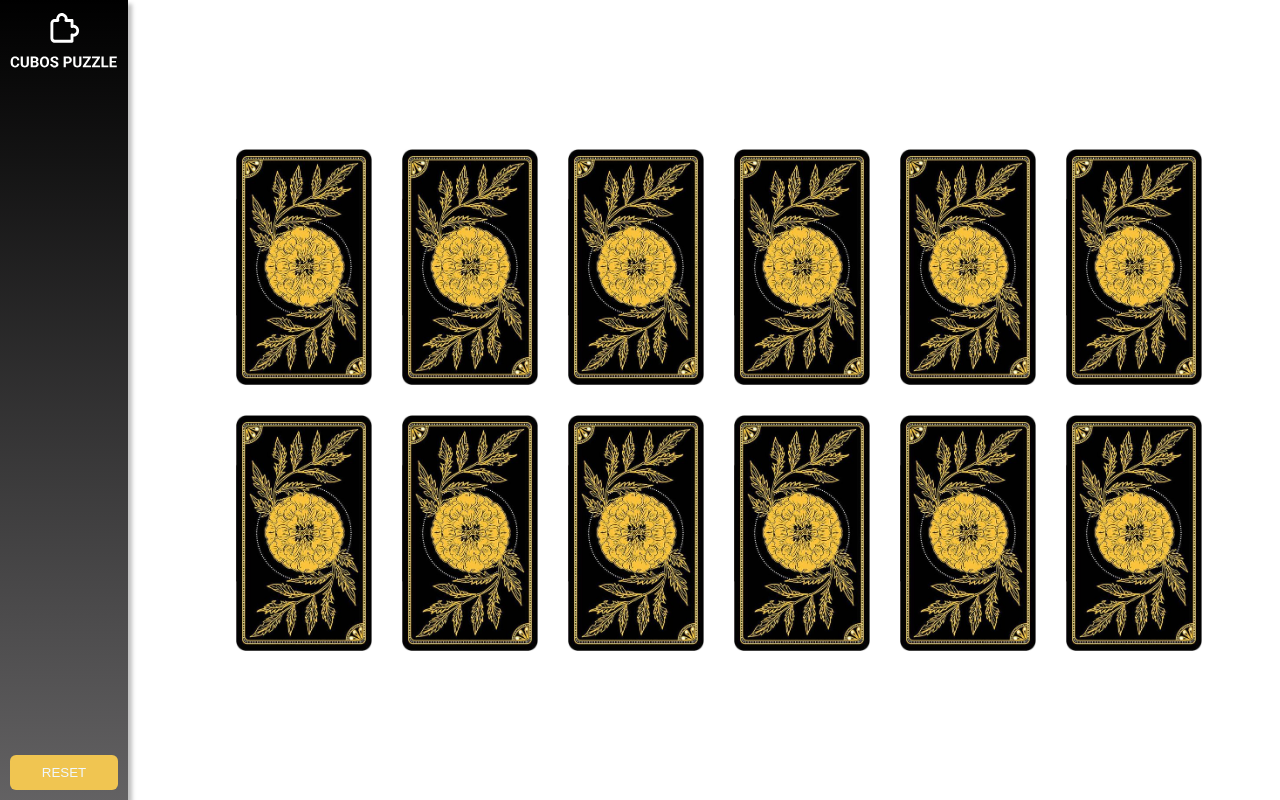
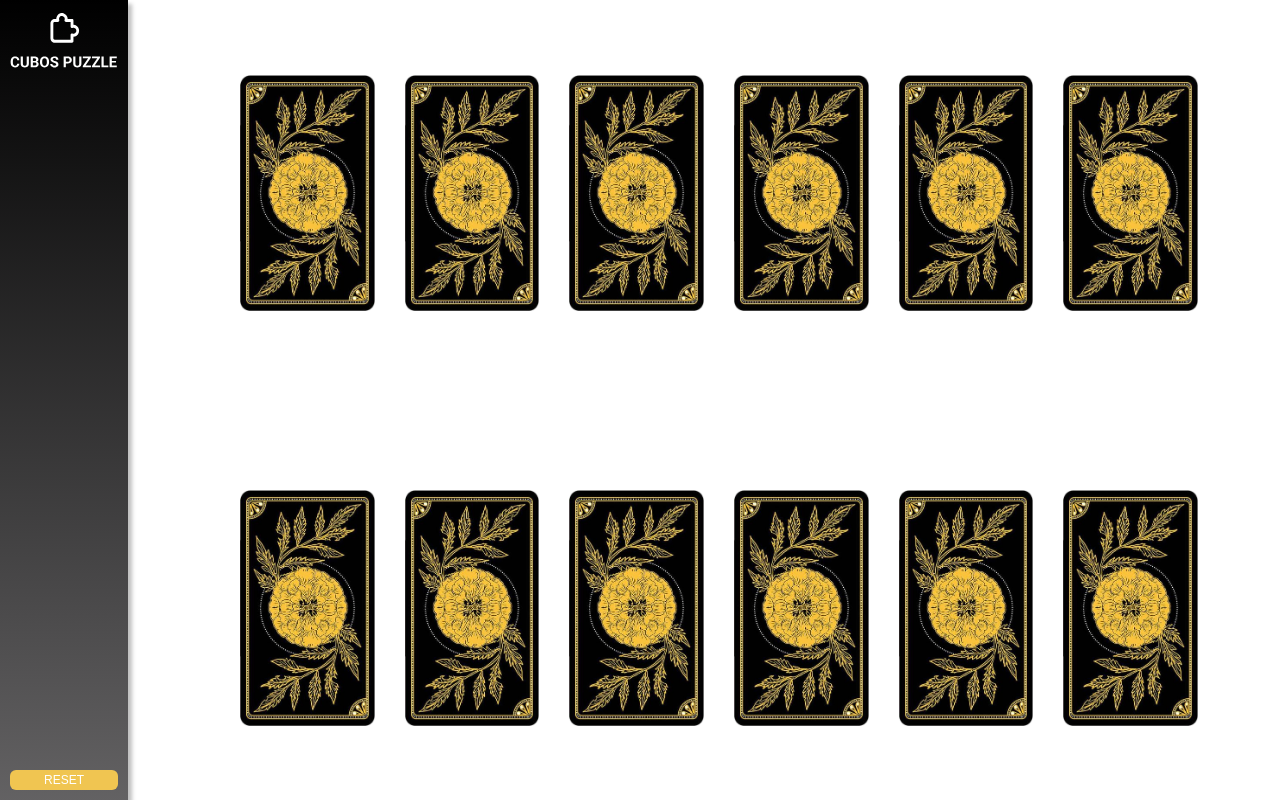
Before and after one commit to VetVictor33/cubos-matching-game, a React (Vite) app: page / in a window 1280 px wide. Built offline with nearby package versions, Linux system fonts and the light colour scheme.

Commit message:
add support to mobile resolution

```diff
--- a/src/App.css
+++ b/src/App.css
@@ -1,7 +1,8 @@
-.container {
+.App {
   height: 100vh;
 
   display: flex;
+  flex-direction: column;
   align-items: center;
   justify-content: center;
 }
@@ -9,22 +10,25 @@
 
 aside {
   display: flex;
-  flex-direction: column;
   justify-content: space-between;
 
   background: linear-gradient(180deg, #000000 0%, rgba(15, 13, 15, 0.65) 100%);
   box-shadow: 4px 4px 4px rgba(0, 0, 0, 0.25);
   padding: 10px;
-  height: 100%;
-  width: 10vw;
+  width: 100%;
+  height: 5vh;
 }
 
 aside button {
+  display: flex;
+  align-items: center;
+  justify-content: center;
   background: #F0C551;
   border-radius: 6px;
 
-  padding: 10px 0;
-  color: aliceblue;
+  padding: 3%;
+  color: white;
+  font-size: 12px;
 
   text-transform: uppercase;
   border: none;
@@ -34,17 +38,17 @@ aside button {
 main {
   position: relative;
   width: fit-content;
+  height: 100%;
   display: grid;
-  grid-template-columns: repeat(6, 1fr);
-  gap: 30px;
-  padding-left: 30px;
-  margin: auto;
+  grid-template-columns: repeat(3, 1fr);
+  gap: 3%;
   justify-content: center;
+  align-items: center;
 }
 
 main .card {
-  width: 136px;
-  height: 236px;
+  height: 160px;
+  width: calc(160px* 0.57);
   cursor: pointer;
 }
 
@@ -52,15 +56,79 @@ main .card:hover {
   transform: scale(1.10);
 }
 
-
 .congrats {
   display: flex;
   align-items: center;
   justify-content: center;
-  width: 80vw;
+  width: 100vw;
 }
 
 .congrats img {
   position: absolute;
   width: 300px;
 }
+
+@media (min-width: 600px) {
+  aside {
+    height: 6vh;
+  }
+
+  main {
+    grid-template-columns: repeat(4, 1fr);
+
+  }
+
+  main .card {
+    height: 180px;
+    width: calc(180px* 0.57);
+  }
+}
+
+@media (min-width: 700px) {
+  aside {
+    height: 10vh;
+  }
+
+  main {
+    grid-template-columns: repeat(6, 1fr);
+
+  }
+
+  main .card {
+    height: 170px;
+    width: calc(170px* 0.57);
+  }
+}
+
+@media (min-width: 1000px) {
+  .App {
+    flex-direction: row;
+  }
+
+  aside {
+    flex-direction: column;
+    height: 100%;
+    width: 10vw;
+  }
+
+  main {
+    width: fit-content;
+    grid-template-columns: repeat(6, 1fr);
+    gap: 30px;
+    padding-left: 30px;
+    margin: auto;
+  }
+
+  main .card {
+    height: 236px;
+    width: calc(236px* 0.57);
+  }
+
+  .congrats {
+    display: flex;
+    align-items: center;
+    justify-content: center;
+    margin-left: 50px;
+    width: 70vw;
+  }
+}
--- a/src/App.jsx
+++ b/src/App.jsx
@@ -79,7 +79,7 @@ export default function App() {
   }
 
   return (
-    <div className='container'>
+    <div className='App'>
       <aside>
         <img src={Logo} alt='logo' />
         <button onClick={() => reset()}>Reset</button>
```
